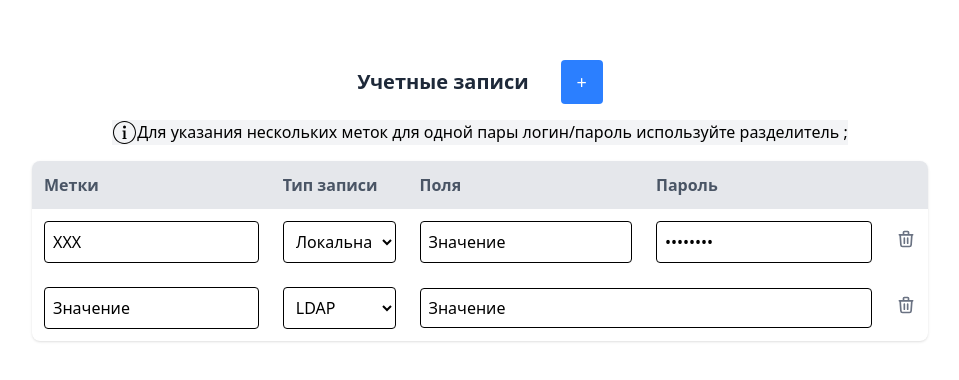
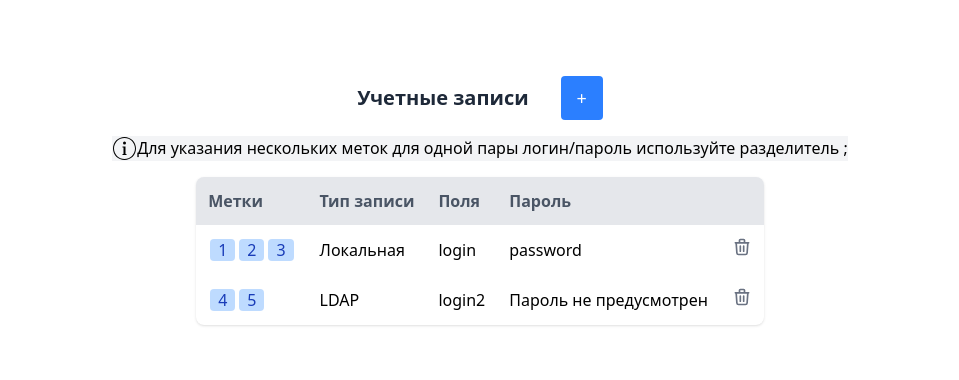
Before and after one commit to abelikovstudy/saasoft-test, a Vue app: page / in a window 1280 px wide. Shown: the part 200-580 px from the top of the page, without its empty margins (160-1119 px from the left). Built offline with nearby package versions, Linux system fonts and the light colour scheme; the HTML template or start-up script is replaced by a standard one.

Commit message:
implemented store logic

```diff
--- a/src/components/Form.vue
+++ b/src/components/Form.vue
@@ -1,7 +1,37 @@
 <script setup lang="ts">
 import InfoIcon from './icons/InfoIcon.vue'
 import DeleteIcon from './icons/DeleteIcon.vue'
-import {defineStore} from 'pinia'
+import { useFieldsStore } from '@/stores/fieldsDataStore'
+import type { FieldData, FieldDataState } from './utils/types.ts'
+import { computed, onMounted, ref } from 'vue'
+
+const store = useFieldsStore()
+onMounted(() => {
+  store.addField({
+    marks: ["1", "2", "3"],
+    local: true,
+    login: "login",
+    password: "password"
+  })
+
+  store.addField({
+    marks: ["4", "5"],
+    local: false,
+    login: "login2",
+  })
+})
+const allFields = computed(() => store.allFields)
+const localFields = computed(() => store.localFields)
+const ldapFields = computed(() => store.ldapFields)
+const showField = ref(false)
+function addNewField(item : FieldData) {
+  store.addField(item)
+}
+
+function removeField(id: number) {
+  console.log(id)
+  store.removeField(id)
+}
 
 </script>
 
@@ -9,9 +39,8 @@ import {defineStore} from 'pinia'
   <div class="max-w-4xl mx-auto flex flex-col h-screen items-center justify-center">
     <div class="flex gap-x-8 mb-4 align-middle items-center">
       <h1 class="text-xl font-bold text-gray-800">Учетные записи</h1>
-      <button class="bg-blue-500 text-white text-lg px-4 py-2 rounded hover:bg-blue-600">+</button>
+      <button class="bg-blue-500 text-white text-lg px-4 py-2 rounded hover:bg-blue-600" @click="showField = true">+</button>
     </div>
-
     <div class="flex items-center mb-4 bg-gray-100">
       <InfoIcon></InfoIcon>
       <p>Для указания нескольких меток для одной пары логин/пароль используйте разделитель ;</p>
@@ -28,7 +57,26 @@ import {defineStore} from 'pinia'
           </tr>
         </thead>
         <tbody>
-          <tr>
+          <tr v-for="field in allFields" :key="field.id">
+            <td class="p-3">
+              <span v-for="mark in field.marks" class="px-2 m-0.5 bg-blue-200 text-blue-800 rounded">{{mark}}</span>
+            </td>
+            <td class="p-3">
+              <span> {{ field.local ? "Локальная" : "LDAP" }}</span>
+            </td>
+            <td class="p-3">
+              <span> {{ field.login}}</span>
+            </td>
+            <td class="p-3">
+              <span> {{ field.password ? field.password : "Пароль не предусмотрен" }}</span>
+            </td>
+            <td class="p-3">
+                <button @click="removeField(field.id)" class="text-gray-500 hover:text-red-500">
+                  <DeleteIcon></DeleteIcon>
+                </button>
+            </td>
+          </tr>
+          <tr v-if="showField">
             <td class="p-3">
                 <input type="text" value="XXX" class="border rounded p-2 w-full focus:outline-none focus:ring-2 focus:ring-blue-500" maxlength="50">
             </td>
@@ -50,7 +98,17 @@ import {defineStore} from 'pinia'
                 </button>
             </td>
           </tr>
-          <tr>
+
+        </tbody>
+      </table>
+    </div>
+  </div>
+</template>
+
+<style scoped>
+</style>
+
+<!--           <tr>
             <td class="p-3">
                 <input type="text" value="Значение" class="border rounded p-2 w-full focus:outline-none focus:ring-2 focus:ring-blue-500" maxlength="50">
             </td>
@@ -68,12 +126,4 @@ import {defineStore} from 'pinia'
                   <DeleteIcon></DeleteIcon>
                 </button>
             </td>
-          </tr>
-        </tbody>
-      </table>
-    </div>
-  </div>
-</template>
-
-<style scoped>
-</style>
+          </tr>-->
--- a/src/stores/counter.ts
+++ /dev/null
@@ -1,12 +0,0 @@
-import { ref, computed } from 'vue'
-import { defineStore } from 'pinia'
-
-export const useCounterStore = defineStore('counter', () => {
-  const count = ref(0)
-  const doubleCount = computed(() => count.value * 2)
-  function increment() {
-    count.value++
-  }
-
-  return { count, doubleCount, increment }
-})
--- a/src/stores/fieldsData.ts
+++ /dev/null
@@ -1,27 +0,0 @@
-import { defineStore } from 'pinia'
-import type { FieldData, FieldDataState } from '../utils/types.ts'
-
-export const useItemsStore = defineStore('items', {
-  state: (): FieldDataState => ({
-    items: []
-  }),
-
-  getters: {
-    allItems: (state) => state.items,
-    localItems: (state) => state.items.filter(item => item.local),
-    ldapItems: (state) => state.items.filter(item => !item.local),
-
-  },
-
-  actions: {
-    addItem(item: Omit<FieldData, 'id'>) {
-      this.items.push({
-        ...item,
-        id: this.items.length > 0 ? Math.max(...this.items.map(i => i.id)) + 1 : 1
-      })
-    },
-    removeItem(id: number) {
-      this.items = this.items.filter(item => item.id !== id)
-    },
-  }
-})
--- /dev/null
+++ b/src/stores/fieldsDataStore.ts
@@ -0,0 +1,27 @@
+import { defineStore } from 'pinia'
+import type { FieldData, FieldDataState } from '../utils/types.ts'
+
+export const useFieldsStore = defineStore('field', {
+  state: (): FieldDataState => ({
+    fieldsData: []
+  }),
+
+  getters: {
+    allFields: (state) => state.fieldsData,
+    localFields: (state) => state.fieldsData.filter(field => field.local),
+    ldapFields: (state) => state.fieldsData.filter(field => !field.local),
+
+  },
+
+  actions: {
+    addField(item: Omit<FieldData, 'id'>) {
+      this.fieldsData.push({
+        ...item,
+        id: this.fieldsData.length > 0 ? Math.max(...this.fieldsData.map(i => i.id)) + 1 : 1
+      })
+    },
+    removeField(id: number) {
+      this.fieldsData = this.fieldsData.filter(field => field.id !== id)
+    },
+  }
+})
--- a/src/utils/types.ts
+++ b/src/utils/types.ts
@@ -8,5 +8,5 @@ export interface FieldData {
 
   // Можно также создать тип для состояния хранилища
   export interface FieldDataState {
-    items: FieldData[]
+    fieldsData: FieldData[]
   }
```
